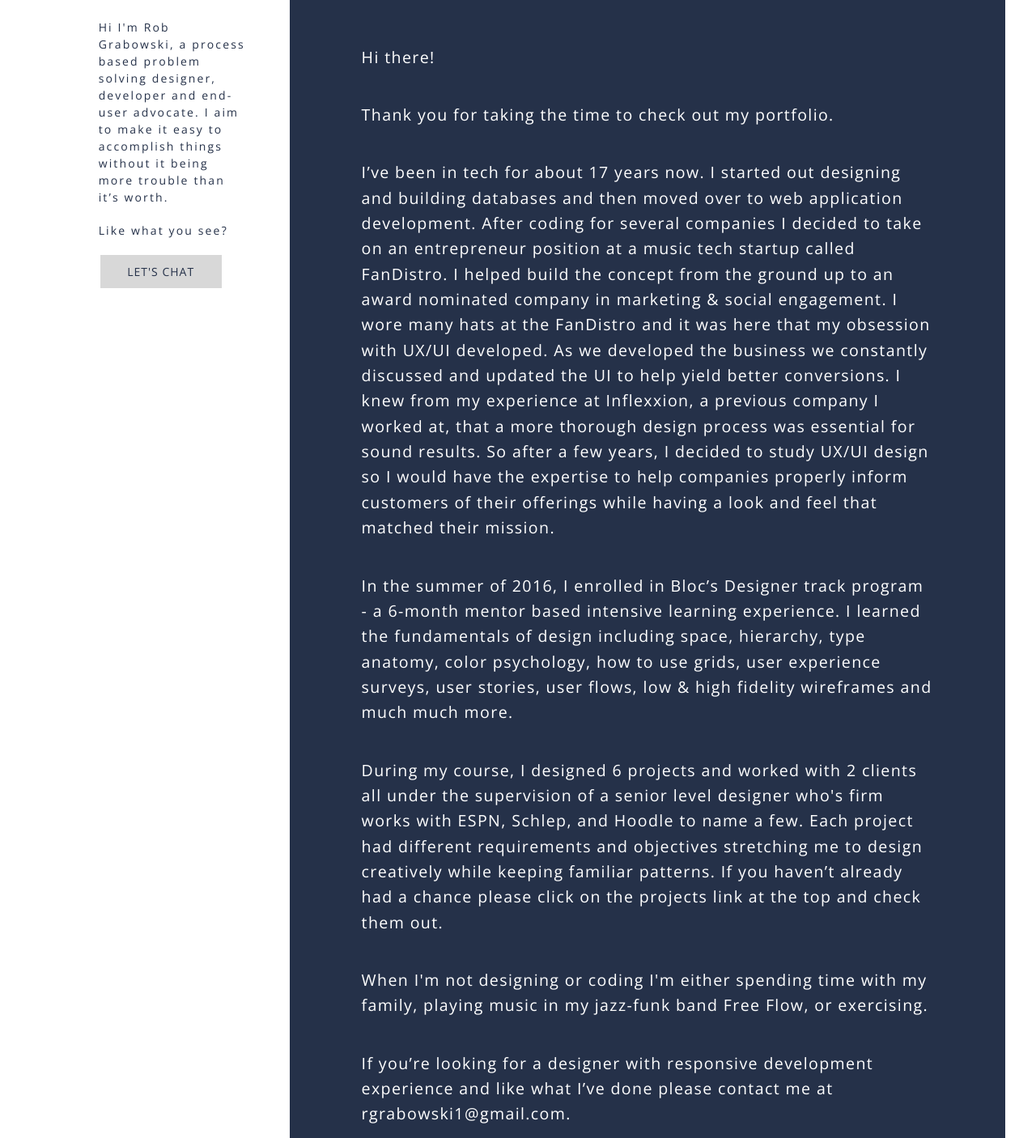
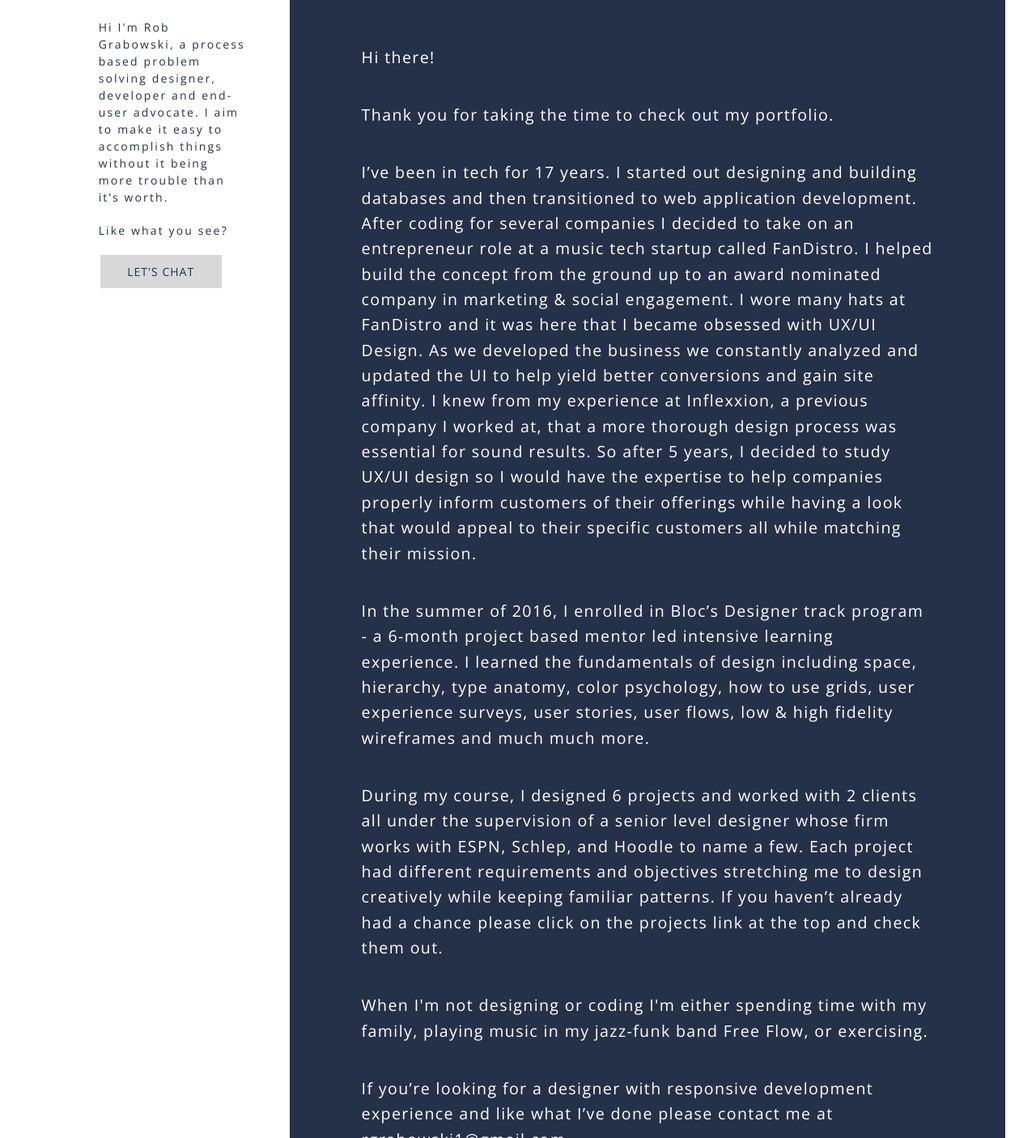
Before and after one commit to RobGrabowski/portfolio, a plain HTML site: page about.html in a window 1280 px wide. Shown: the part 301-1707 px from the top of the page at 81% size. Drawn offline with nearby package versions, Linux system fonts and the light colour scheme; a web font is replaced by a local one.

Commit message:
Tweaks to about page

```diff
--- a/about.html
+++ b/about.html
@@ -85,11 +85,12 @@ AAAASUVORK5CYII=" rel="icon" type="image/x-icon" />
 
                         <p>Thank you for taking the time to check out my portfolio.</p>
 
-                        <p>I’ve been in tech for about 17 years now. I started out designing and building databases and then moved over to web application development. After coding for several companies I decided to take on an entrepreneur position at a music tech startup called FanDistro. I helped build the concept from the ground up to an award nominated company in marketing & social engagement. I wore many hats at the FanDistro and it was here that my obsession with UX/UI developed. As we developed the business we constantly discussed and updated the UI to help yield better conversions.  I knew from my experience at Inflexxion, a previous company I worked at, that a more thorough design process was essential for sound results.  So after a few years, I decided to study UX/UI design so I would have the expertise to help companies properly inform customers of their offerings while having a look and feel that matched their mission.  </p>
+                        <p>I’ve been in tech for 17 years. I started out designing and building databases and then transitioned to web application development.  After coding for several companies I decided to take on an entrepreneur role at a music tech startup called FanDistro. I helped build the concept from the ground up to an award nominated company in marketing & social engagement. I wore many hats at FanDistro and it was here that I became obsessed with UX/UI Design. As we developed the business we constantly analyzed and updated the UI to help yield better conversions and gain site affinity. I knew from my experience at Inflexxion, a previous company I worked at, that a more thorough design process was essential for sound results. So after 5 years, I decided to study UX/UI design so I would have the expertise to help companies properly inform customers of their offerings while having a look that would appeal to their specific customers all while matching their mission.
+                        </p>
 
-                        <p>In the summer of 2016, I enrolled in Bloc’s Designer track program - a 6-month mentor based intensive learning experience. I learned the fundamentals of design including space, hierarchy, type anatomy, color psychology, how to use grids, user experience surveys, user stories, user flows, low & high fidelity wireframes and much much more.</p>
+                        <p>In the summer of 2016, I enrolled in Bloc’s Designer track program - a 6-month project based mentor led intensive learning experience. I learned the fundamentals of design including space, hierarchy, type anatomy, color psychology, how to use grids, user experience surveys, user stories, user flows, low & high fidelity wireframes and much much more.</p>
 
-                        <p>During my course, I designed 6 projects and worked with 2 clients all under the supervision of a senior level designer who's firm works with ESPN, Schlep, and Hoodle to name a few.  Each project had different requirements and objectives stretching me to design creatively while keeping familiar patterns. If you haven’t already had a chance please click on the projects link at the top and check them out. </p>
+                        <p>During my course, I designed 6 projects and worked with 2 clients all under the supervision of a senior level designer whose firm works with ESPN, Schlep, and Hoodle to name a few. Each project had different requirements and objectives stretching me to design creatively while keeping familiar patterns. If you haven’t already had a chance please click on the projects link at the top and check them out.</p>
 
                         <p>When I'm not designing or coding I'm either spending time with my family, playing music in my jazz-funk band Free Flow, or exercising.</p>
 
```
